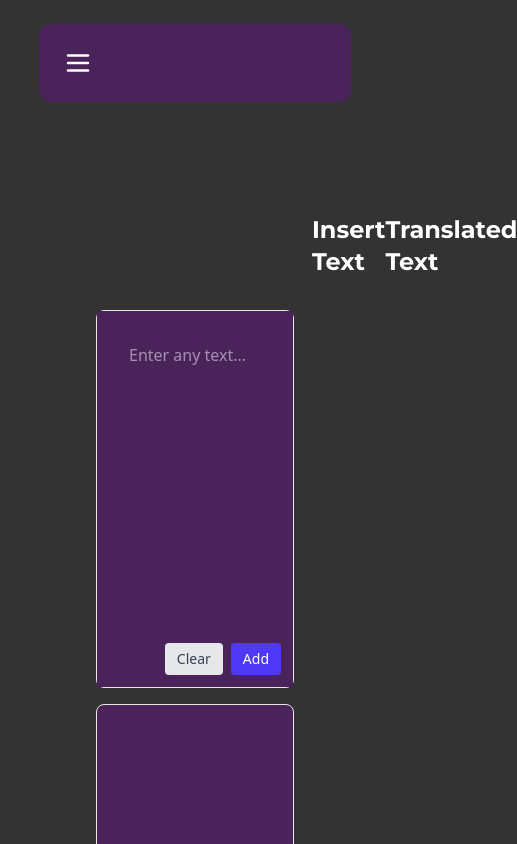
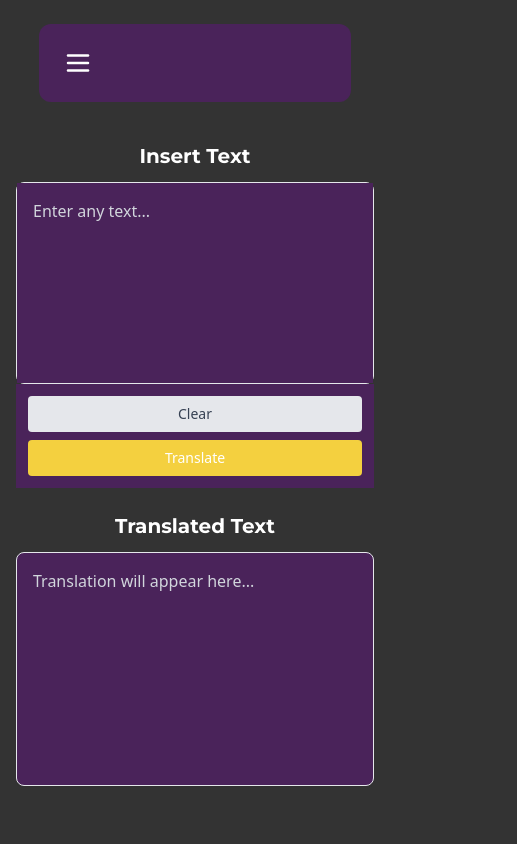
Before and after one commit to BetaCoder28/maria, a React (Vite) app: page /translate in a window 390 px wide. Shown: the top 844 px of the page, 517 px wide, since content can reach past the window. Built offline with nearby package versions, Linux system fonts and the light colour scheme.

Commit message:
Responsive translator

```diff
--- a/src/Pages/Translate/index.jsx
+++ b/src/Pages/Translate/index.jsx
@@ -1,65 +1,53 @@
 const Translator = () => {
+    return (
+        <section className="px-4 py-10 sm:px-6 lg:px-8">
+            <div className="mx-auto max-w-screen-xl">
+                {/* Contenedor principal con títulos centrados sobre los textareas */}
+                <div className="grid grid-cols-1 gap-6 md:grid-cols-2">
 
-    return(
-            <section className="m-20">
-                <div class="mx-auto max-w-screen-xl px-4 py-8 sm:px-6 lg:px-8">
-                    <div className="flex flex-row justify-between mb-8">
-                        <h2 className="text-2xl font-bold ml-54">Insert Text</h2>
-                        <h2 className="text-2xl font-bold mr-54">Translated Text</h2>
-                    </div>
-
-                    <div class="grid grid-cols-1 gap-4 md:grid-cols-2 md:items-center md:gap-8">
-
-                        <div>
-                            <div
-                                class=" rounded-lg border border-gray-200 shadow-xs focus-within:border-white focus-within:ring-1 focus-within:ring-white"
-                            >
+                    {/* Sección de Input */}
+                    <div className="flex flex-col">
+                        <h2 className="text-xl md:text-2xl font-bold text-center mb-3">Insert Text</h2>
+                        <div className="rounded-lg border border-gray-200 shadow-xs focus-within:border-white focus-within:ring-1 focus-within:ring-white">
                             <textarea
                                 id="OrderNotes"
-                                class="w-full min-h-80 h-auto bg-[#4A235A] p-8 resize-none border-none align-top focus:ring-0 sm:text-sm"
+                                className="w-full min-h-[200px] md:min-h-[320px] h-auto bg-[#4A235A] p-4 resize-none border-none align-top text-white placeholder-gray-300 focus:ring-0 sm:text-sm"
                                 rows="4"
                                 placeholder="Enter any text..."
                             ></textarea>
-
-                                <div class="flex items-center justify-end gap-2 bg-[#4A235A] p-3">
+                        </div>
+                        <div className="flex flex-col sm:flex-row items-center justify-end gap-2 bg-[#4A235A] p-3">
                             <button
                                 type="button"
-                                    class="rounded-sm bg-gray-200 px-3 py-1.5 text-sm font-medium text-gray-700 hover:text-gray-600"
+                                className="w-full sm:w-auto rounded-sm bg-gray-200 px-4 py-2 text-sm font-medium text-gray-700 hover:text-white hover:bg-black"
                             >
                                 Clear
                             </button>
-
                             <button
                                 type="button"
-                                    class="rounded-sm bg-indigo-600 px-3 py-1.5 text-sm font-medium text-white hover:bg-indigo-700"
+                                className="w-full sm:w-auto rounded-sm bg-[#F4D03F] px-4 py-2 text-sm font-medium text-white hover:bg-yellow-700"
                             >
-                                    Add
+                                Translate
                             </button>
                         </div>
                     </div>
-                        </div>
-                    {/* Translated part */}
-                        <div>
-                            <div
-                                class="overflow-hidden p-8 bg-[#4A235A] rounded-lg border border-gray-200 shadow-xs focus-within:border-white focus-within:ring-1 focus-within:ring-white"
-                            >
+
+                    {/* Sección de Output */}
+                    <div className="flex flex-col">
+                        <h2 className="text-xl md:text-2xl font-bold text-center mb-3">Translated Text</h2>
+                        <div className="overflow-hidden p-4 bg-[#4A235A] rounded-lg border border-gray-200 shadow-xs focus-within:border-white focus-within:ring-1 focus-within:ring-white">
                             <textarea
-                                    id="OrderNotes"
-                                    class="w-full min-h-78 h-auto resize-none border-none align-top focus:ring-0 sm:text-sm"
+                                id="TranslatedNotes"
+                                className="w-full min-h-[200px] md:min-h-[320px] h-auto resize-none border-none align-top text-white placeholder-gray-300 focus:ring-0 sm:text-sm"
                                 rows="4"
+                                placeholder="Translation will appear here..."
                             ></textarea>
                         </div>
                     </div>
                 </div>
-
-
-
             </div>
         </section>
-
     );
-
 }
 
-
 export default Translator;
```
Lines whose indentation alone changed are shown as unchanged.
